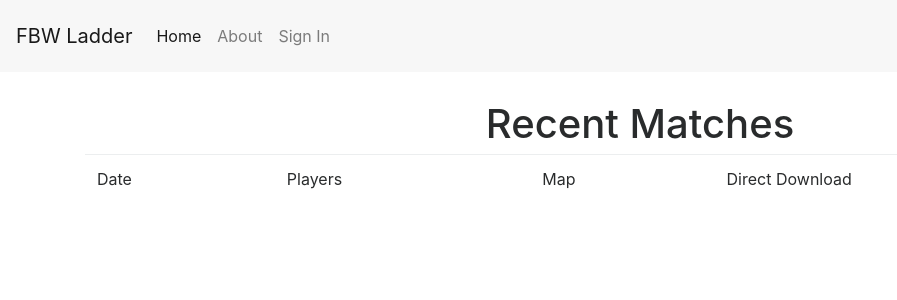
After one commit to mekhami/fbwladder, a Django app: page /match/ in a window 1280 px wide. The commit adds this page. Shown: the top 300 px of the page, without its empty margins (0-897 px from the left). Run offline with Django 3.2, Linux system fonts and the light colour scheme; data that the repository does not hold is empty; some libraries are stand-ins or nearby versions.

Commit message:
add some more templates and tuning stuff

```diff
--- a/config/settings/local.py
+++ b/config/settings/local.py
@@ -73,3 +73,6 @@ TEST_RUNNER = 'django.test.runner.DiscoverRunner'
 
 # Your local stuff: Below this line define 3rd party library settings
 # ------------------------------------------------------------------------------
+AWS_ACCESS_KEY_ID = 'AKIAJBGUBO2YOIU5W2VQ'
+AWS_SECRET_ACCESS_KEY = '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'
+AWS_STORAGE_BUCKET_NAME = 'fbw-replays'
--- a/fbw/static/css/main.css
+++ b/fbw/static/css/main.css
@@ -7,3 +7,6 @@
 .loser-name {
     color: #ac1515;
 }
+li.nav-item {
+    line-height: 2.5;
+}
--- a/fbw/templates/base.html
+++ b/fbw/templates/base.html
@@ -44,11 +44,21 @@
             {% if request.user.is_authenticated %}
               <li class="nav-item">
                 {# URL provided by django-allauth/account/urls.py #}
-                <a class="nav-link" href="{% url 'ladder:submit' %}">{% trans "Submit Replay" %}</a>
+                <a class="nav-link" href="{% url 'ladder:player-list' %}">{% trans "Rankings" %}</a>
               </li>
               <li class="nav-item">
                 {# URL provided by django-allauth/account/urls.py #}
-                <a class="nav-link" href="{% url 'ladder:player-list' %}">{% trans "Rankings" %}</a>
+                <a class="nav-link" href="{% url 'ladder:match-list' %}">{% trans "Replays" %}</a>
+              </li>
+              <li class="nav-item">
+                {# URL provided by django-allauth/account/urls.py #}
+                <a class="nav-link" href="{% url 'ladder:submit' %}"><button class="btn btn-primary" type="button">{% trans "Submit Replay" %}</button></a>
+              </li>
+            </ul>
+            <ul class="navbar-nav ml-auto">
+              <li class="nav-item">
+                {# URL provided by django-allauth/account/urls.py #}
+                <a id="log-in-link" class="nav-link" href="{% url 'about' %}">{% trans "About" %}</a>
               </li>
               <li class="nav-item">
                 {# URL provided by django-allauth/account/urls.py #}
@@ -58,13 +68,18 @@
                 {# URL provided by django-allauth/account/urls.py #}
                 <a class="nav-link" href="{% url 'account_logout' %}">{% trans "Sign Out" %}</a>
               </li>
+            </ul>
             {% else %}
+              <li class="nav-item">
+                {# URL provided by django-allauth/account/urls.py #}
+                <a id="log-in-link" class="nav-link" href="{% url 'about' %}">{% trans "About" %}</a>
+              </li>
               <li class="nav-item">
                 {# URL provided by django-allauth/account/urls.py #}
                 <a id="log-in-link" class="nav-link" href="{% url 'account_login' %}">{% trans "Sign In" %}</a>
               </li>
+              </ul>
             {% endif %}
-          </ul>
         </div>
       </nav>
 
--- a/fbw/templates/pages/about.html
+++ b/fbw/templates/pages/about.html
@@ -1 +1,7 @@
 {% extends "base.html" %}
+{% block content %}
+    <h2>About Foreign Brood War</h2>
+    <p>Foreign Brood War is a Discord community focused on, you guessed it, Starcraft: Brood War. The greatest game of all time. With the announcement of SC: Remastered, the community is thriving. Send an email to info@fbwladder.com to get an invite link!</p>
+    <h2>About FBW Ladder</h2>
+    <p>FBW Ladder is an in-house ranking system for members of the FBW discord. It's entirely casual, for fun, maybe some prizes, and relies heavily on the honor system. Games are played on any server or patch version, and are generally arranged on the discord chat. FBW Ladder utilizes the Elo rating system for player ratings.</p>
+{% endblock %}
--- a/fbw/users/views.py
+++ b/fbw/users/views.py
@@ -16,7 +16,7 @@ class UserDetailView(LoginRequiredMixin, DetailView):
 
     def get_context_data(self, **kwargs):
         context = super().get_context_data(**kwargs)
-        context['recent_matches'] = Match.objects.filter(Q(winner=self.object) | Q(loser=self.object))
+        context['recent_matches'] = Match.objects.filter(Q(winner=self.object) | Q(loser=self.object))[:5]
         return context
 
 class UserRedirectView(LoginRequiredMixin, RedirectView):
--- a/ladder/templates/ladder/match_detail.html
+++ b/ladder/templates/ladder/match_detail.html
@@ -4,9 +4,11 @@
         <div class="col-sm-12">
         <h1 style="margin-top: 20px; margin-bottom: 20px;">Match Details</h1>
 
+
             {% if object.calculated %}
                 <h3><strong><a href="{% url 'users:detail' object.winner.username %}">{{ object.winner.username }}</a> <small class="winner-name">(+{{ object.winner_rating_change }})</small> - <a href="{% url 'users:detail' object.loser.username %}">{{ object.loser.username }}</a> <small class="loser-name">(-{{ object.loser_rating_change }})</small></strong></h3>
             {% else %}
+                <h3><strong><a href="{% url 'users:detail' object.winner.username %}">{{ object.winner.username }}</a> - <a href="{% url 'users:detail' object.loser.username %}">{{ object.loser.username }}</a></strong></h3>
                 {% if request.user == object.winner %}
                     {% if not object.winner_confirmed %}
                         <a href="{% url 'ladder:match-confirm' object.id %}">Confirm Match</a>
@@ -19,6 +21,8 @@
                     {% else %}
                         <p>You have confirmed the match, but your opponent has not. Please remind them to confirm the results.</p>
                     {% endif %}
+                {% else %}
+                    <p>This match has not yet been confirmed by both players.</p>
                 {% endif %}
             {% endif %}
 
--- a/ladder/templates/ladder/match_index.html
+++ b/ladder/templates/ladder/match_index.html
@@ -14,7 +14,7 @@
                     <tbody>
                         {% for player in player_list %}
                             <tr>
-                                <td>{{ player.username }}</td>
+                                <td><a href="{% url 'users:detail' player.username %}">{{ player.username }}</a></td>
                                 <td>{{ player.rating }}</td>
                             </tr>
                         {% endfor %}
--- /dev/null
+++ b/ladder/templates/ladder/match_list.html
@@ -0,0 +1,24 @@
+{% extends 'base.html' %}
+{% block content %}
+    <h1 class="text-center">Recent Matches</h1>
+    <table class="table">
+        <thead>
+            <tr>
+                <td>Date</td>
+                <td>Players</td>
+                <td>Map</td>
+                <td>Direct Download</td>
+            </tr>
+        </thead>
+        <tbody>
+            {% for match in matches %}
+                <tr>
+                    <td>{{ match.date }}</td>
+                    <td><a href="{% url 'ladder:match-detail' match.id %}">{{ match.winner.username }} vs {{ match.loser.username }}</a></td>
+                    <td>{{ match.get_match_map_display }}</td>
+                    <td><a href="{{ match.replay.url }}" download>{{ match.replay.name }}</a></td>
+                </tr>
+            {% endfor %}
+        </tbody>
+    </table>
+{% endblock %}
--- a/ladder/templates/ladder/player_list.html
+++ b/ladder/templates/ladder/player_list.html
@@ -1,6 +1,6 @@
 {% extends 'base.html' %}
 {% block content %}
-    <h1>Index</h1>
+    <h1 class="text-center">Rankings</h1>
     <table class="table table-striped">
         <thead>
             <tr>
@@ -13,7 +13,7 @@
             {% for player in players %}
                 <tr>
                     <td>{{ forloop.counter }}</td>
-                    <td>{{ player.username }}</td>
+                    <td><a href="{% url 'users:detail' player.username %}">{{ player.username }}</a></td>
                     <td>{{ player.rating }}</td>
                 </tr>
             {% endfor %}
--- a/ladder/urls.py
+++ b/ladder/urls.py
@@ -1,10 +1,11 @@
 from django.conf.urls import url
 
-from .views import IndexView, MatchFormView, MatchDetailView, confirm_match, PlayerListView
+from .views import IndexView, MatchFormView, MatchDetailView, confirm_match, PlayerListView, MatchListView
 
 urlpatterns = [
     url(r'^$', IndexView.as_view(), name='index'),
     url(r'^submit/', MatchFormView.as_view(), name='submit'),
+    url(r'^match/$', MatchListView.as_view(), name='match-list'),
     url(r'^match/(?P<pk>\d+)/$', MatchDetailView.as_view(), name='match-detail'),
     url(r'^match/(?P<pk>\d+)/confirm$', confirm_match, name='match-confirm'),
     url(r'^players$', PlayerListView.as_view(), name='player-list'),
--- a/ladder/views.py
+++ b/ladder/views.py
@@ -34,9 +34,11 @@ class PlayerListView(generic.ListView):
     ordering = '-rating'
 
 
-class PlayerDetailView(generic.DetailView):
-    pass
-
+class MatchListView(generic.ListView):
+    model = Match
+    template_name = 'ladder/match_list.html'
+    context_object_name = 'matches'
+    ordering = '-date'
 
 class IndexView(generic.ListView):
     model = User
```
Also changed, not shown: fbw/templates/users/user_detail.html (+5 -5 lines).
